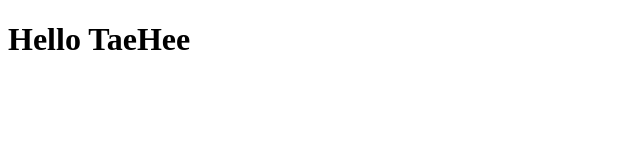
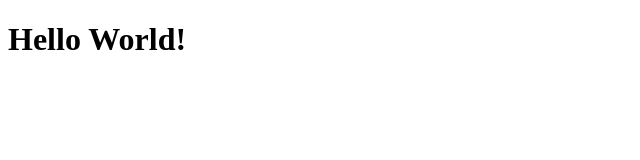
Before and after one commit to ichbinmin2/realworld-react-redux, a React app in the folder todoMVC-react-ts/: page / in a window 1280 px wide. Shown: the top 160 px of the page, without its empty margins (0-640 px from the left). Built offline with nearby package versions, Linux system fonts and the light colour scheme.

Commit message:
🌱  Update fundamental files

```diff
--- /dev/null
+++ b/todoMVC-react-ts/src/components/App.tsx
@@ -0,0 +1,5 @@
+import React from "react";
+
+const App = () => <h1>Hello World!</h1>;
+
+export default App;
--- a/todoMVC-react-ts/src/index.tsx
+++ b/todoMVC-react-ts/src/index.tsx
@@ -1,10 +1,5 @@
+import React from "react";
 import ReactDOM from "react-dom";
-import React from "react";
+import App from "./components/App";
 
-function App() {
-  const name = "TaeHee";
-
-  return <h1>Hello {name}</h1>;
-}
-
-ReactDOM.render(<App />, document.getElementById("app"));
+ReactDOM.render(<App />, document.querySelector("#app"));
```
